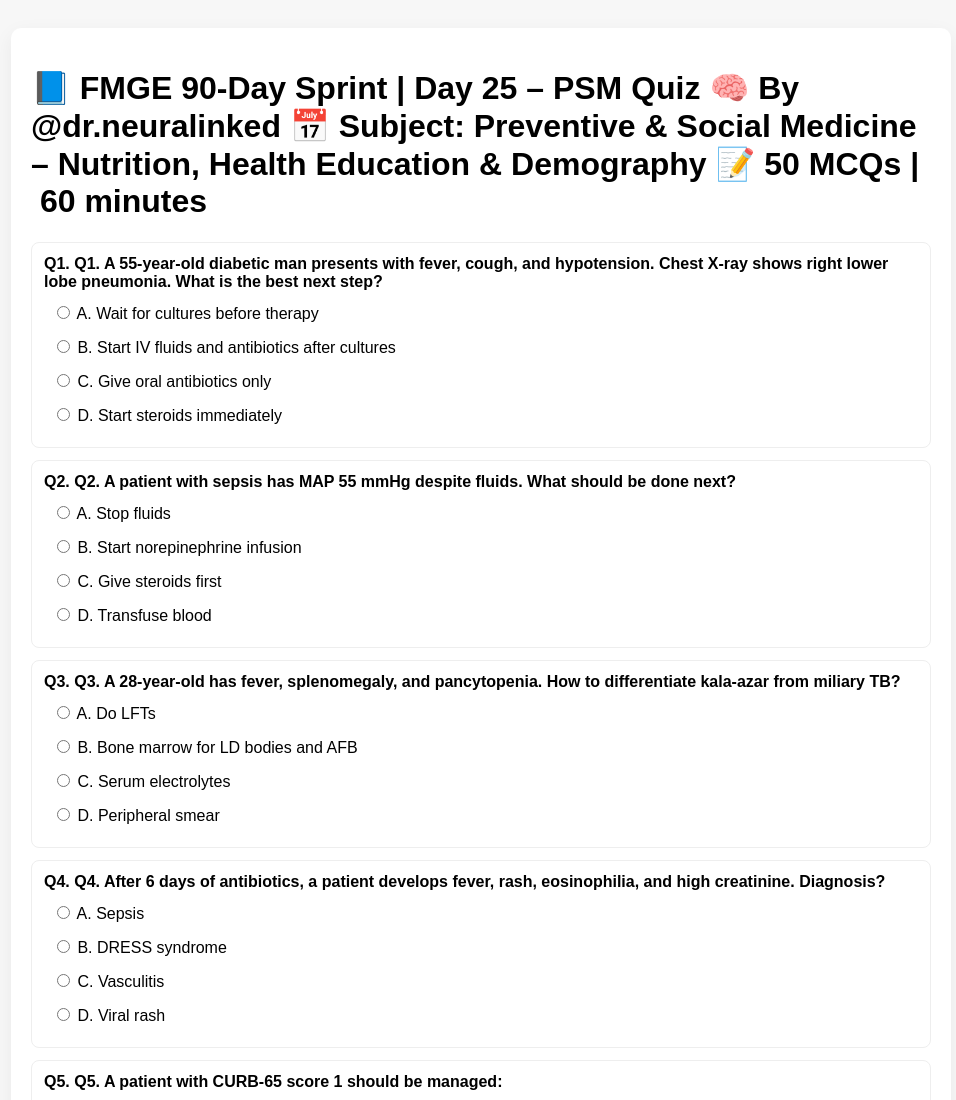
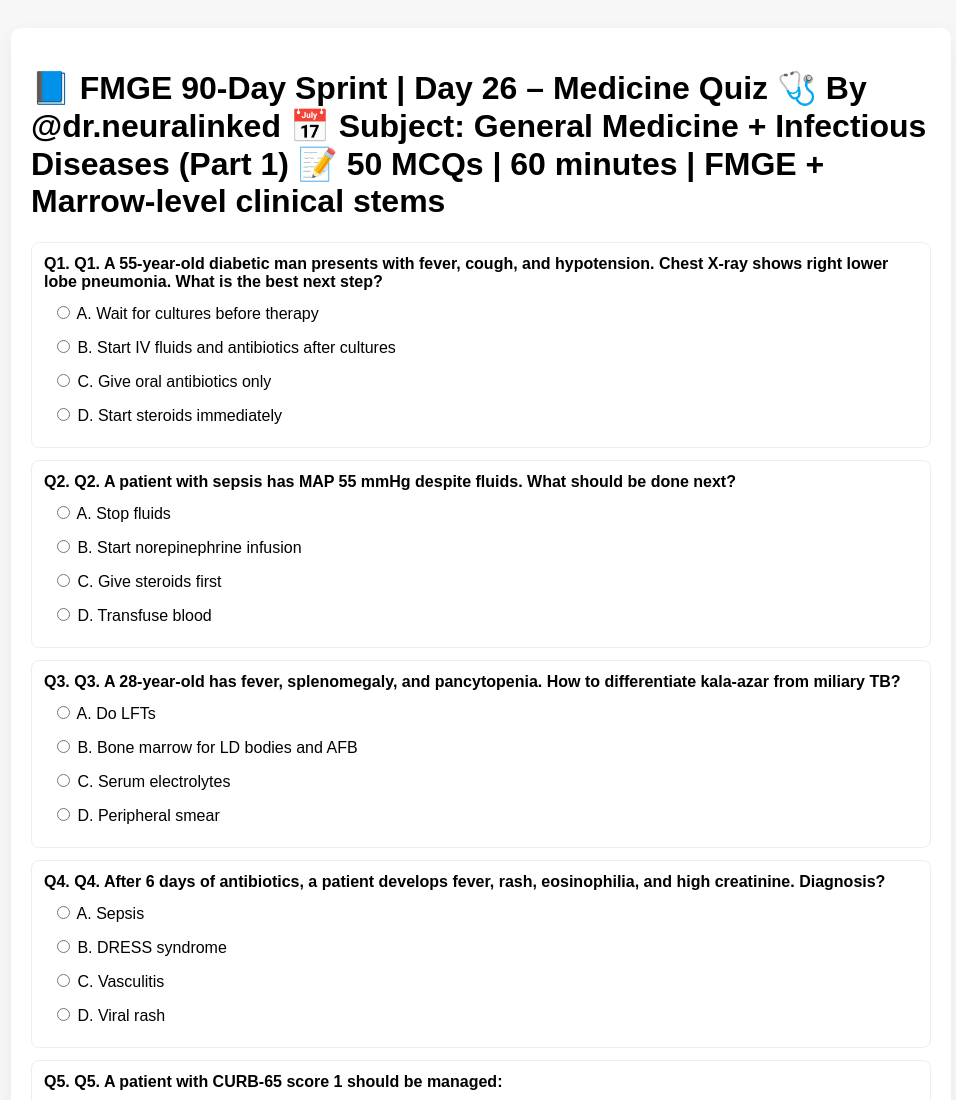
Before and after one commit to dr-neuralinked/quiz, a plain HTML site: page index.html in a window 1280 px wide. Shown: the top 1100 px of the page, without its empty margins (159-1115 px from the left). Drawn offline with Linux system fonts and the light colour scheme.

Commit message:
Update index.html

```diff
--- a/index.html
+++ b/index.html
@@ -20,11 +20,11 @@ body { font-family: Arial, sans-serif; padding: 20px; background: #f7f7f7; }
 </head>
 <body>
 <div class="container">
-<h1>📘 FMGE 90-Day Sprint | Day 25 – PSM Quiz 🧠
+<h1>📘 FMGE 90-Day Sprint | Day 26 – Medicine Quiz 🩺
 By @dr.neuralinked
 
-📅 Subject: Preventive & Social Medicine – Nutrition, Health Education & Demography
-📝 50 MCQs | 60 minutes
+📅 Subject: General Medicine + Infectious Diseases (Part 1)
+📝 50 MCQs | 60 minutes | FMGE + Marrow-level clinical stems
 
 </h1>
 <div id="quizContainer"></div>
```
